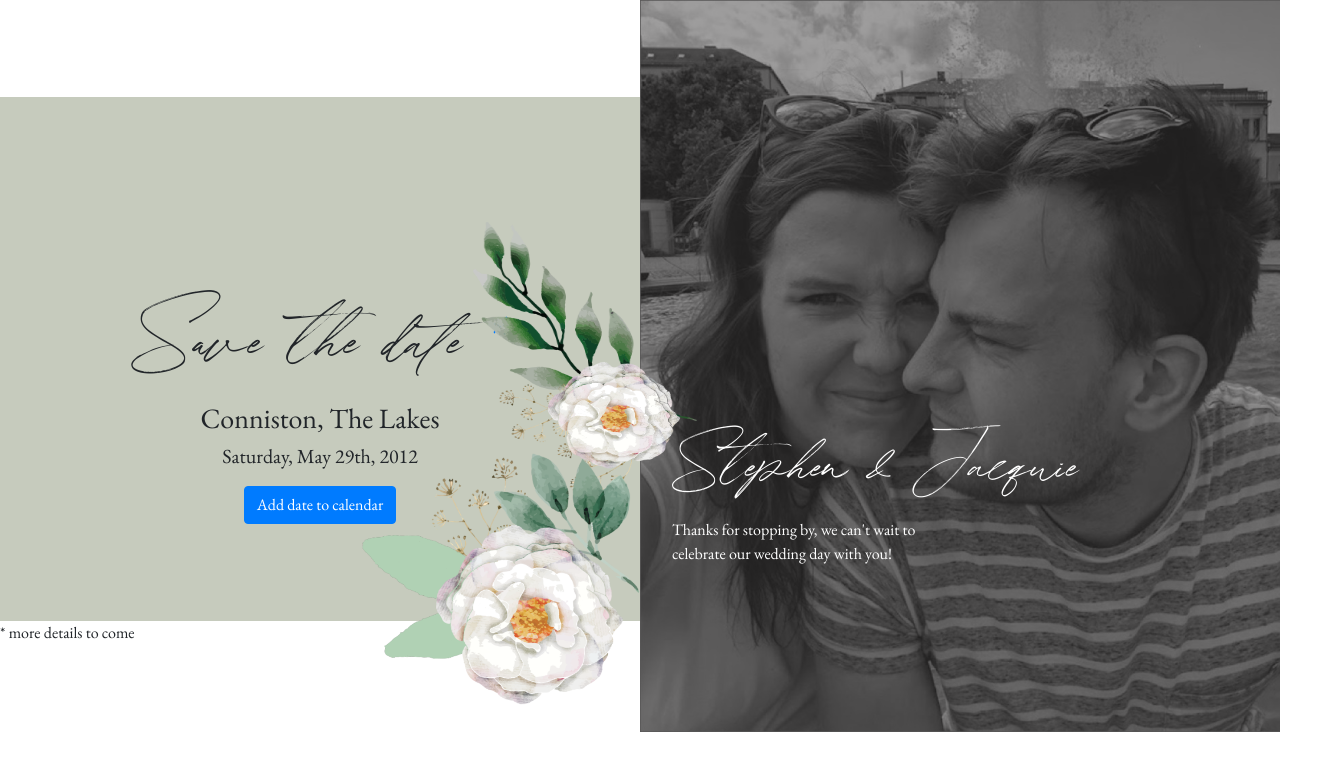
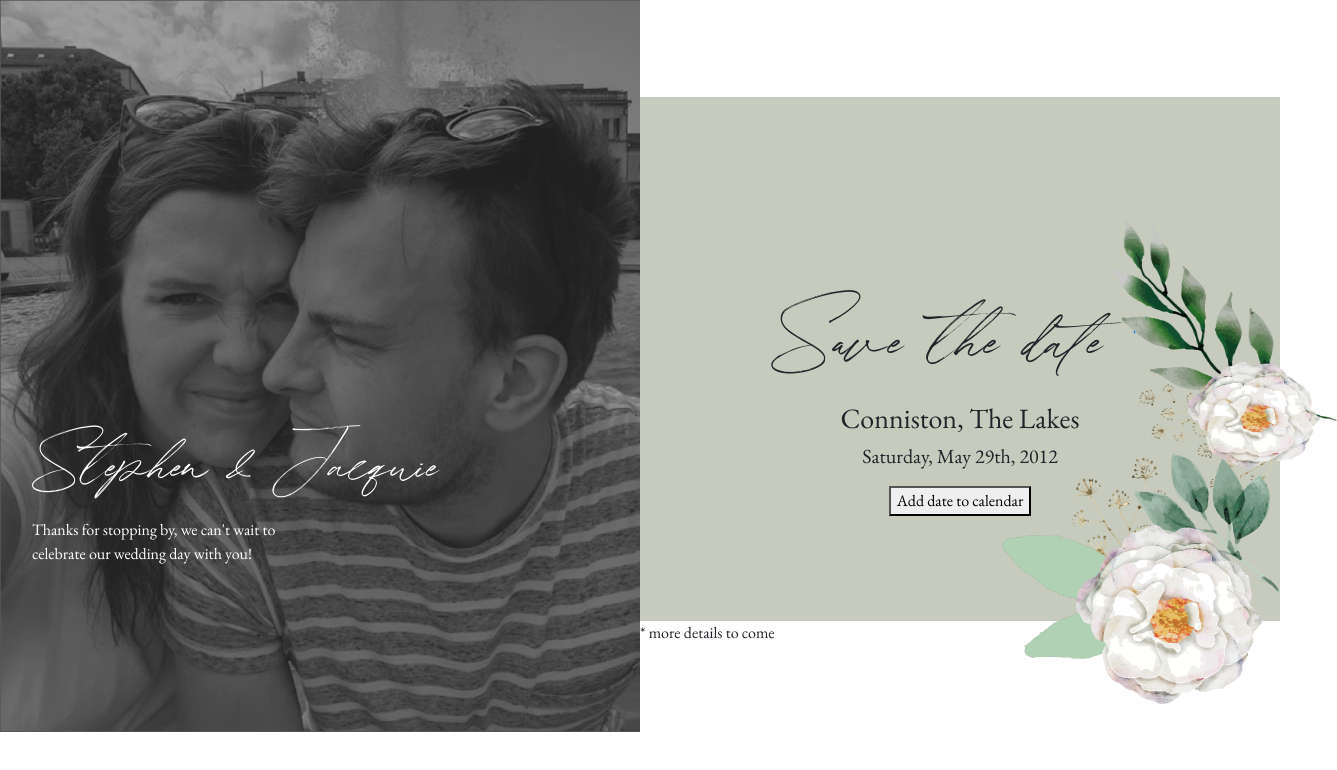
Before and after one commit to jaxpam/our-wedding, a Vue app: page / in a window 1280 px wide. Shown: the top 770 px of the page, 1337 px wide, since content can reach past the window. Built offline with nearby package versions, Linux system fonts and the light colour scheme.

Commit message:
Gutted Bootstrap.

```diff
--- a/src/assets/styles/site.scss
+++ b/src/assets/styles/site.scss
@@ -1,5 +1,17 @@
 $font-family-base: 'EB Garamond';
-@import "~bootstrap/scss/bootstrap"; // replace with individual Bootstrap assets!
+@import "~bootstrap/scss/functions";
+@import "~bootstrap/scss/variables";
+@import "~bootstrap/scss/mixins";
+@import "~bootstrap/scss/reboot";
+
+
+@import "~bootstrap/scss/grid";
+@import "~bootstrap/scss/utilities/display";
+@import "~bootstrap/scss/utilities/flex";
+@import "~bootstrap/scss/utilities/spacing";
+
+@import "~bootstrap/scss/type";
+
 
 @import url('https://fonts.googleapis.com/css2?family=EB+Garamond:ital,wght@0,400;0,600;1,400&display=swap');
 @font-face {
--- a/src/views/Home.vue
+++ b/src/views/Home.vue
@@ -32,7 +32,7 @@
           </div>
           <footer id="footnote-*">* more details to come</footer>
         </section>
-        <section  class="section section--dark col-md-6 order-md-2">
+        <section  class="section section--dark col-md-6">
           <div class="section__content my-5">
             <h2>Stephen & Jacquie</h2>
             <img
```
